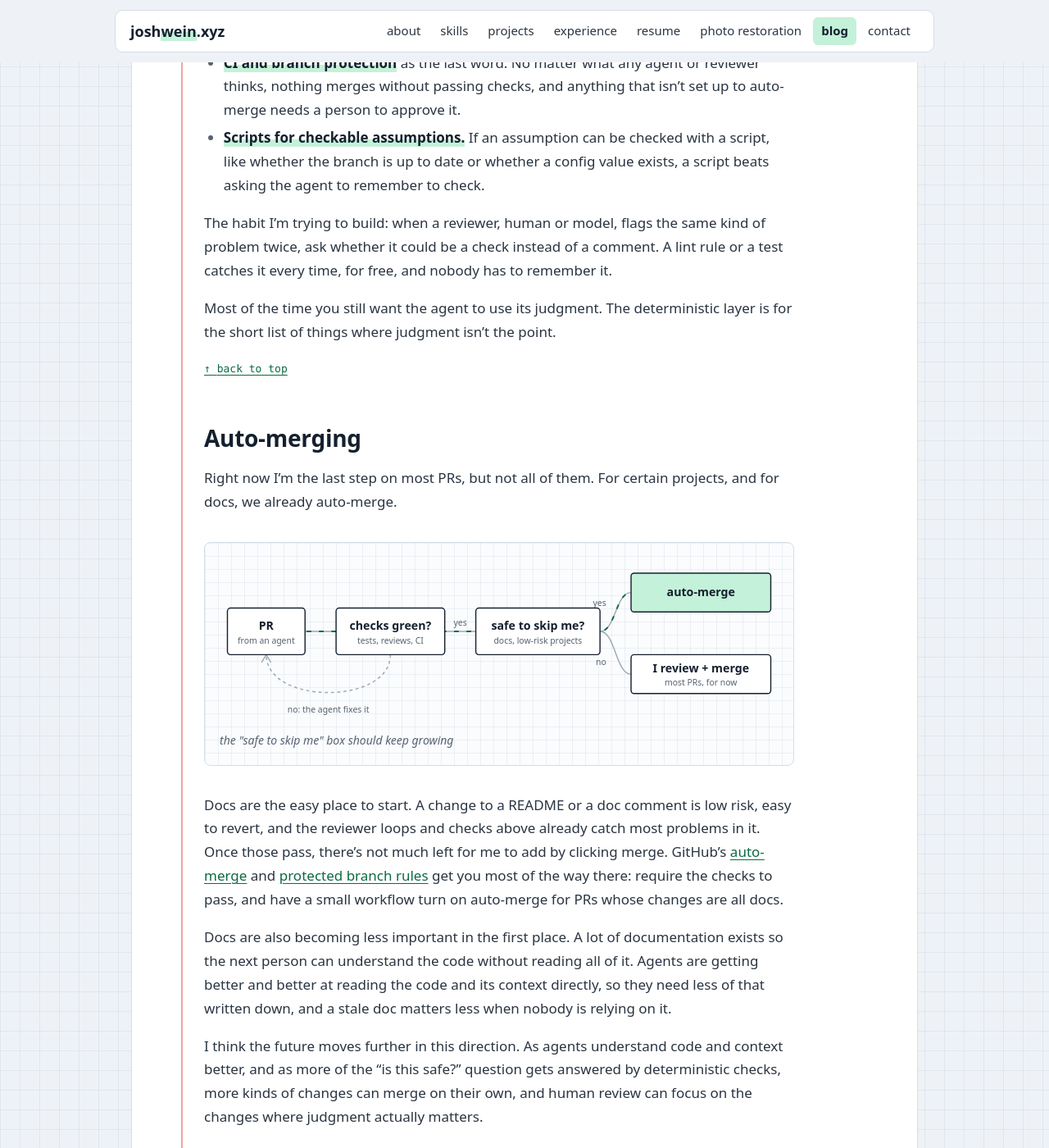
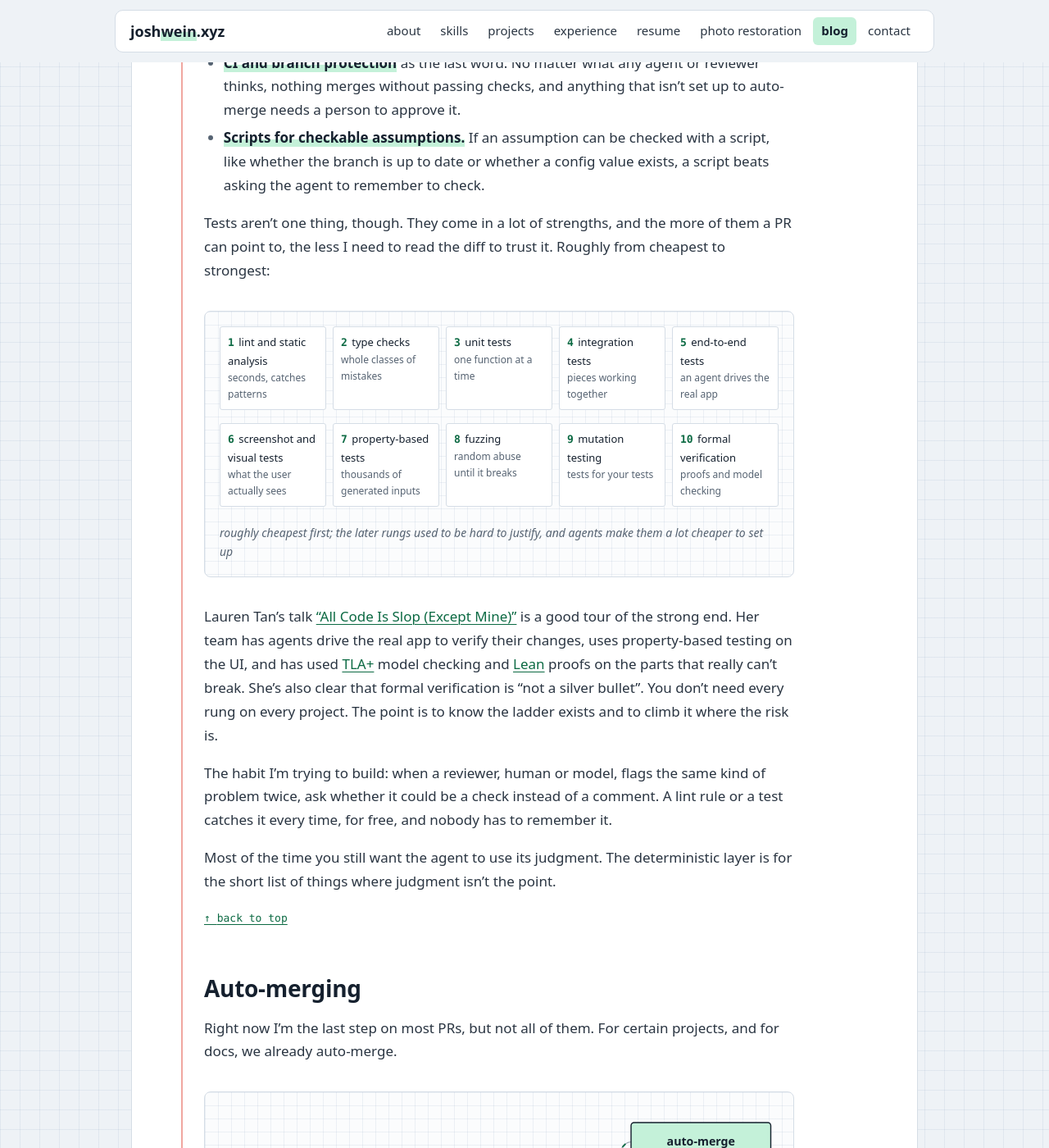
Before and after one commit to JoshWein/blog, a Jekyll site: the page built from _posts/2026-11-21-multi-agent-workflows.md, in a window 1280 px wide and 1400 px high, scrolled down 9279 px. Shown: the whole window at 82% size. Built offline with Jekyll 4.4.1, drawn with Linux system fonts in a browser that asks for light colours; some web fonts are replaced; comment, search, counter and statistics services are not loaded; some of the changed text lies outside the part shown.

Commit message:
Add testing ladder to deterministic validation
Co-Authored-By: Claude Opus 5.5 <noreply@anthropic.com>
Claude-Session: https://claude.ai/code/session_01HtAirmGQyAcmjJao62wzYe

```diff
--- a/_posts/2026-11-21-multi-agent-workflows.md
+++ b/_posts/2026-11-21-multi-agent-workflows.md
@@ -308,6 +308,26 @@ So when something has to always happen, or never happen, I try to move it out of
 * **CI and branch protection** as the last word. No matter what any agent or reviewer thinks, nothing merges without passing checks, and anything that isn't set up to auto-merge needs a person to approve it.
 * **Scripts for checkable assumptions.** If an assumption can be checked with a script, like whether the branch is up to date or whether a config value exists, a script beats asking the agent to remember to check.
 
+Tests aren't one thing, though. They come in a lot of strengths, and the more of them a PR can point to, the less I need to read the diff to trust it. Roughly from cheapest to strongest:
+
+<figure class="diagram">
+<div class="cc ladder" role="img" aria-label="Ten kinds of checks, from cheapest to strongest: 1, lint and static analysis: seconds, catches patterns; 2, type checks: whole classes of mistakes; 3, unit tests: one function at a time; 4, integration tests: pieces working together; 5, end-to-end tests: an agent drives the real app; 6, screenshot and visual tests: what the user actually sees; 7, property-based tests: thousands of generated inputs; 8, fuzzing: random abuse until it breaks; 9, mutation testing: tests for your tests; 10, formal verification: proofs and model checking.">
+    <div class="card"><b>1</b> lint and static analysis<small>seconds, catches patterns</small></div>
+    <div class="card"><b>2</b> type checks<small>whole classes of mistakes</small></div>
+    <div class="card"><b>3</b> unit tests<small>one function at a time</small></div>
+    <div class="card"><b>4</b> integration tests<small>pieces working together</small></div>
+    <div class="card"><b>5</b> end-to-end tests<small>an agent drives the real app</small></div>
+    <div class="card"><b>6</b> screenshot and visual tests<small>what the user actually sees</small></div>
+    <div class="card"><b>7</b> property-based tests<small>thousands of generated inputs</small></div>
+    <div class="card"><b>8</b> fuzzing<small>random abuse until it breaks</small></div>
+    <div class="card"><b>9</b> mutation testing<small>tests for your tests</small></div>
+    <div class="card"><b>10</b> formal verification<small>proofs and model checking</small></div>
+</div>
+<figcaption>roughly cheapest first; the later rungs used to be hard to justify, and agents make them a lot cheaper to set up</figcaption>
+</figure>
+
+Lauren Tan's talk ["All Code Is Slop (Except Mine)"](https://ai.engineer/code/2026/talks/lauren-tan) is a good tour of the strong end. Her team has agents drive the real app to verify their changes, uses property-based testing on the UI, and has used [TLA+](https://lamport.azurewebsites.net/tla/tla.html) model checking and [Lean](https://lean-lang.org/) proofs on the parts that really can't break. She's also clear that formal verification is "not a silver bullet". You don't need every rung on every project. The point is to know the ladder exists and to climb it where the risk is.
+
 The habit I'm trying to build: when a reviewer, human or model, flags the same kind of problem twice, ask whether it could be a check instead of a comment. A lint rule or a test catches it every time, for free, and nobody has to remember it.
 
 Most of the time you still want the agent to use its judgment. The deterministic layer is for the short list of things where judgment isn't the point.
@@ -433,6 +453,8 @@ Anthropic's advice in [Building effective agents](https://www.anthropic.com/rese
 * Amy Edmondson, ["Psychological Safety and Learning Behavior in Work Teams"](https://dash.harvard.edu/entities/publication/13a7b031-0fdd-45ec-a7e0-2b80e2bc679f), Administrative Science Quarterly (1999)
 * [Building effective agents](https://www.anthropic.com/research/building-effective-agents), Anthropic (2024)
 * [How we built our multi-agent research system](https://www.anthropic.com/engineering/multi-agent-research-system), Anthropic (2025)
+* [The TLA+ home page](https://lamport.azurewebsites.net/tla/tla.html), Leslie Lamport
+* [Lean](https://lean-lang.org/), the Lean theorem prover
 * [Best practices for Claude Code](https://code.claude.com/docs/en/best-practices), Claude Code docs
 * [Run parallel sessions with worktrees](https://code.claude.com/docs/en/worktrees), Claude Code docs
 * [git-worktree documentation](https://git-scm.com/docs/git-worktree), Git
--- a/css/blogstyle.css
+++ b/css/blogstyle.css
@@ -216,3 +216,8 @@ footer a { color: var(--text); text-decoration: none; display: inline-block; pad
 .cc.three { grid-template-columns: repeat(3, 1fr); }
 @media (max-width: 760px) { .cc.three { grid-template-columns: 1fr; } .diagram .rwlbl { font-size: 14px; } }
 @media (prefers-reduced-motion: reduce) { .diagram .taxi { animation: none; } }
+
+/* testing ladder */
+.cc.ladder { grid-template-columns: repeat(5, 1fr); gap: 8px; }
+.cc.ladder .card b { font-family: var(--mono); color: var(--accent); margin-right: 2px; }
+@media (max-width: 760px) { .cc.ladder { grid-template-columns: 1fr 1fr; } }
```
